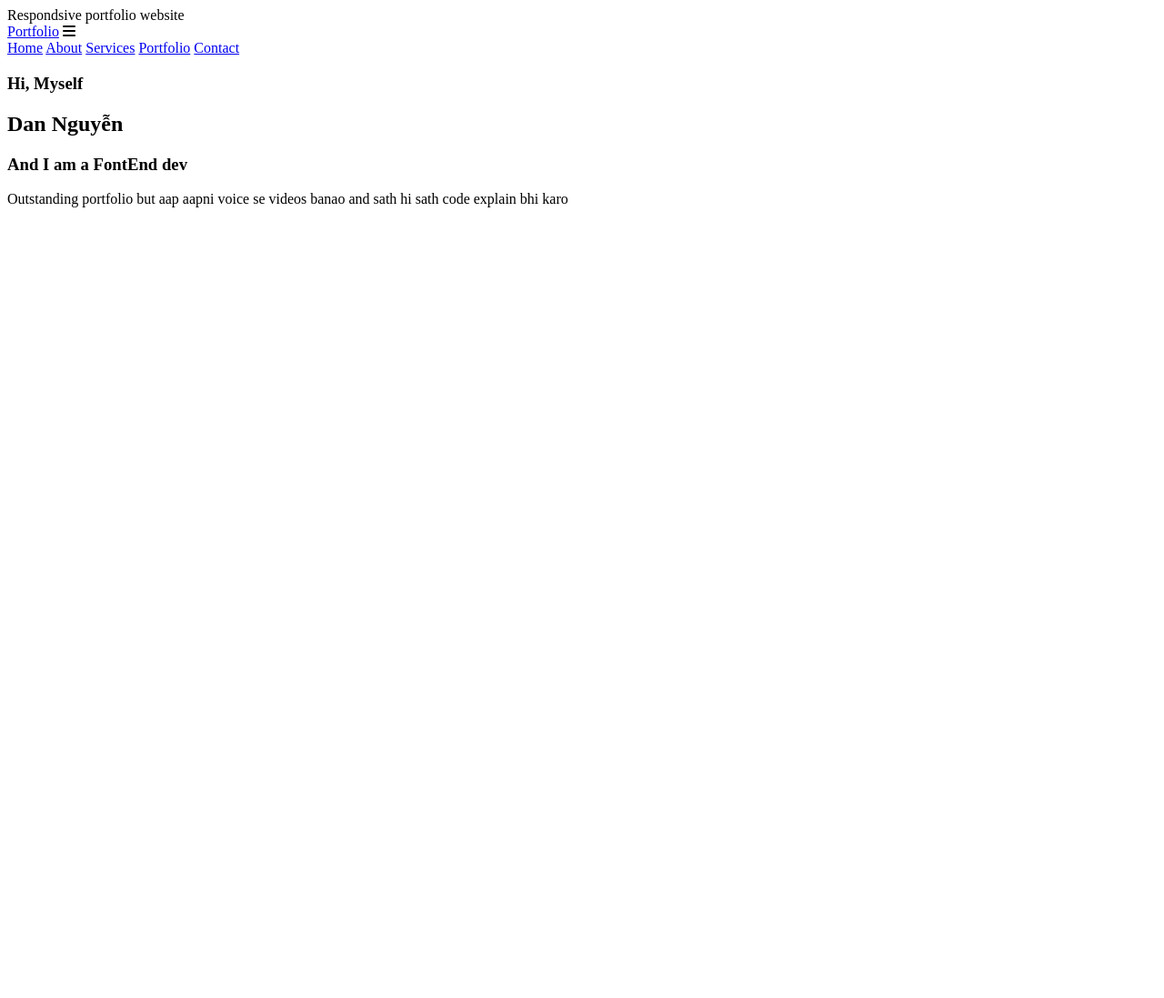
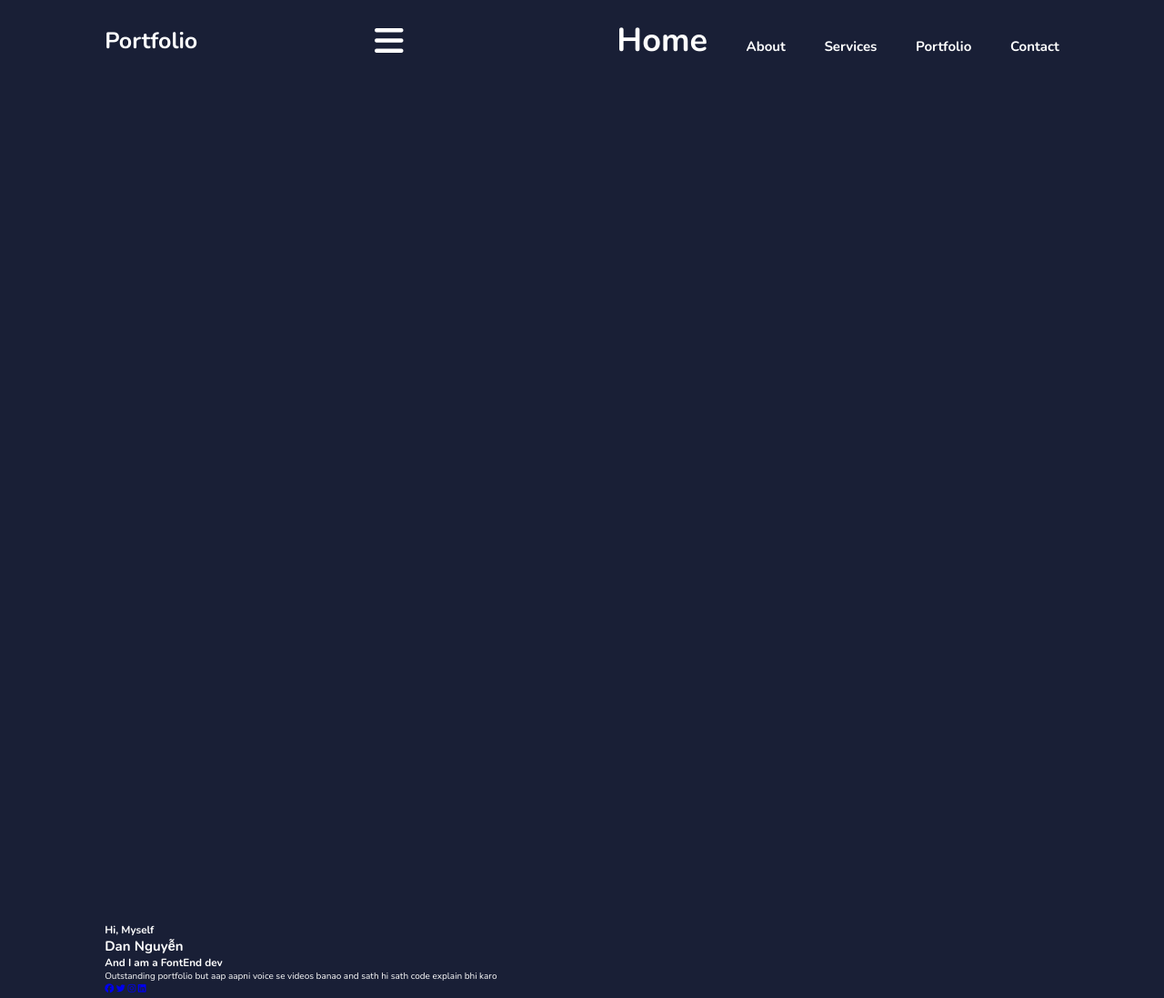
Before and after one commit to ngduy15b/reponsive-portfolio, a plain HTML site: page assets/index.html in a window 1280 px wide. Shown: the top 1097 px of the page at 91% size. Before the commit the page ends 800 px from the top, so only its background shows below. Drawn offline with nearby package versions, Linux system fonts and the light colour scheme.

Commit message:
hoc 15phut

```diff
--- /dev/null
+++ b/assets/css/styles.css
@@ -0,0 +1,73 @@
+@import url('https://fonts.googleapis.com/css2?family=Nunito:ital,wght@0,200..1000;1,200..1000&display=swap');
+
+* {
+  margin: 0;
+  padding: 0;
+  box-sizing: border-box;
+  text-decoration: none;
+  border: none;
+  outline: none;
+  scroll-behavior: smooth;
+  font-family: "Nunito", sans-serif;
+
+}
+
+:root {
+  --bg-color: #191f36;
+  --snd-bf-color: #262B40;
+  --text-color: #fff;
+  --main-clolor: #59B2F4;
+
+}
+ html {
+  font-size: 62.5%;
+  overflow-x: hidden;
+ }
+
+ body{
+  background: var(--bg-color);
+  color: var(--text-color);
+ }
+
+ section{
+  min-height: 100vh;
+  padding: 100rem 9% 2rem;
+ }
+
+ .header {
+  position:fixed;
+  top: 0;
+  left: 0;
+  width: 100%;
+  padding: 2rem 9%;
+  background: var(--bg-color);
+  display: flex;
+  justify-content: space-between;
+  align-items: center;
+  z-index:100;
+ }
+
+ .logo{
+  font-size: 2.5rem;
+  color : var(--text-color);
+  font-weight: 700;
+  cursor:default;
+
+ }
+
+ .navbar a{
+  font-size: 1.5rem;
+  color : var(--text-color);
+  margin-left: 4rem;
+  font-weight: 700;
+ }
+
+ .navbar a:hover,
+ .navbar a.active {
+  font-size: 3.6rem;
+  color: var(--text-color);
+ }
+
+ #menu-icon{
+  font-size: 3.6rem;
+ }
--- a/assets/index.html
+++ b/assets/index.html
@@ -16,7 +16,7 @@
     <link rel="stylesheet" href="https://cdnjs.cloudflare.com/ajax/libs/font-awesome/6.6.0/css/all.min.css" integrity="sha512-Kc323vGBEqzTmouAECnVceyQqyqdsSiqLQISBL29aUW4U/M7pSPA/gEUZQqv1cwx4OnYxTxve5UMg5GT6L4JJg==" crossorigin="anonymous" referrerpolicy="no-referrer" />
 
     <!--========================== CSS =============================-->
-    <link rel="stlesheet" href="assets/css/styles.css" >
+    <link rel="stylesheet" href="css/styles.css" >
 
     <tiltle> Respondsive portfolio website </tiltle>
 
@@ -29,7 +29,7 @@
       <i class="fa-solid fa-bars" id="menu-icon"></i>
 
       <nav class="navbar">
-        <a href="#home">Home</a>
+        <a href="#home" class="active">Home</a>
         <a href="#about">About</a>
         <a href="#services">Services</a>
         <a href="#portfolio">Portfolio</a>
@@ -44,12 +44,20 @@
         <h1>Dan Nguyễn</h1>
         <h3>And I am a FontEnd dev</h3>
         <p>Outstanding portfolio but aap aapni voice se videos banao and sath hi sath code explain bhi karo</p>
+        <div class="social-media" >
+          <a href="#"><i class="fa-brands fa-facebook"></i></a>
+          <a href="#"><i class="fa-brands fa-twitter"></i></a>
+          <a href="#"><i class="fa-brands fa-instagram"></i></a>
+          <a href="#"><i class="fa-brands fa-linkedin"></i></a>
+        </div>
+        <a href="#" class="btn">Download CV</a>
+      </div>
 
-
+      <div class="home-img">
+        <img href="img/avatar.jpeg" alt="">
       </div>
 
     </section>
-
     <script src="js/main.js" ></script>
   </body>
 
```
Also changed, not shown: assets/img/avatar.jpeg (added), assets/img/test.png (added).
